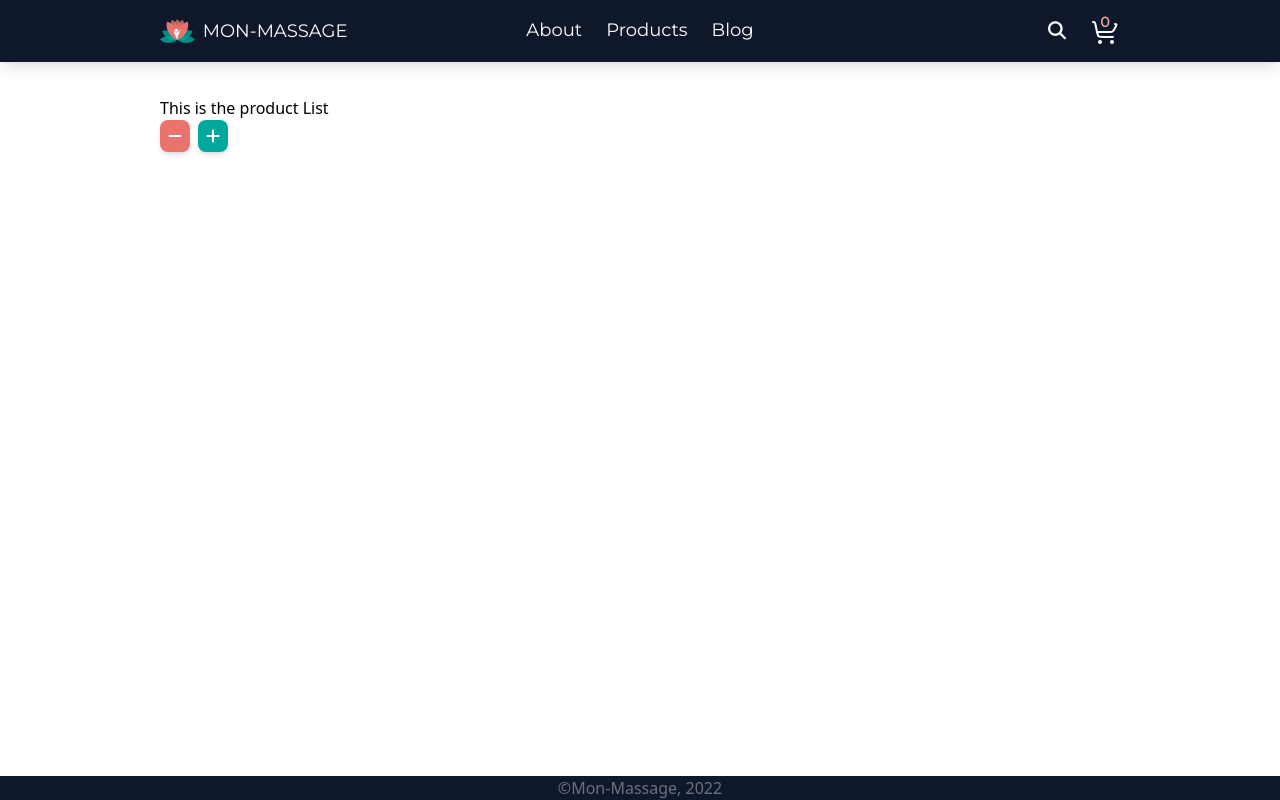
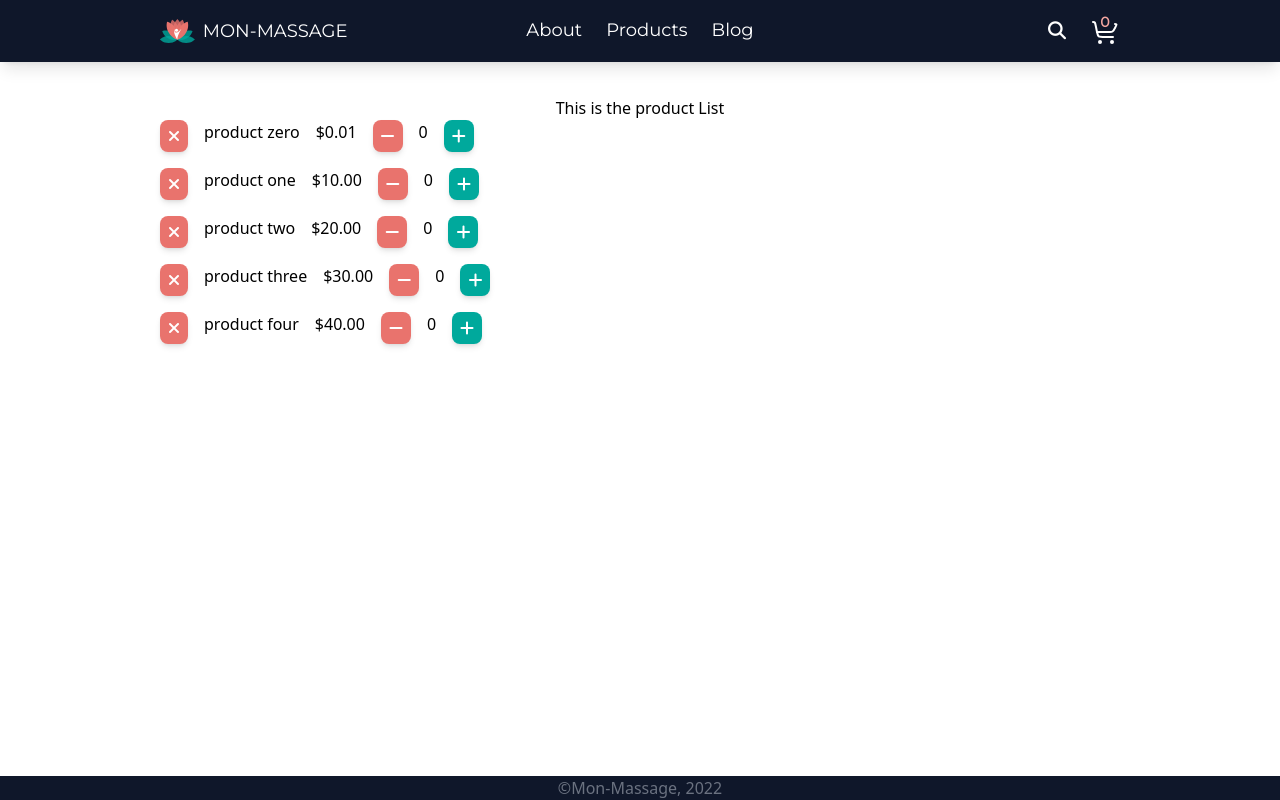
Before and after one commit to yisuseas/react-multi-routes, a React (Create React App) app: page /products in a window 1280 px wide. Built offline with nearby package versions, Linux system fonts and the light colour scheme; a web font is replaced by a local one.

Commit message:
Added Cart Sidebar

```diff
--- a/src/components/App.jsx
+++ b/src/components/App.jsx
@@ -1,4 +1,4 @@
-import React, { useState, useEffect } from "react";
+import React, { useState } from "react";
 import { Routes, Route } from "react-router-dom";
 import { Fragment } from "react/cjs/react.production.min";
 
@@ -6,28 +6,88 @@ import Navbar from "./layout/navbar/Navbar";
 import Footer from "./layout/Footer";
 import { Home, About, ProductList } from "./pages";
 import { Blog } from "./pages/blog";
+import BackToTop from "./layout/BackToTop";
+import Cart from "./layout/cart/Cart";
 
 function App() {
+  const [cart, setCart] = useState({});
   const [cartTotal, setCartTotal] = useState(0);
 
-  useEffect(() => {
-    console.log("useEffect was called");
-  });
+  const all_products = {
+    0: {
+      title: "product zero",
+      price: "0001",
+    },
+    1: {
+      title: "product one",
+      price: "1000",
+    },
+    2: {
+      title: "product two",
+      price: "2000",
+    },
+    3: {
+      title: "product three",
+      price: "3000",
+    },
+    4: {
+      title: "product four",
+      price: "4000",
+    },
+  };
 
-  const incCartTotal = () => {
+  const incCartQuant = (id) => {
+    const cart_copy = { ...cart };
+    if (id in cart_copy) {
+      cart_copy[id] += 1;
+    } else {
+      cart_copy[id] = 1;
+    }
+    setCart(cart_copy);
     setCartTotal(cartTotal + 1);
   };
 
-  const decCartTotal = () => {
-    if (cartTotal > 0) {
+  const decCartQuant = (id) => {
+    if (id in cart) {
+      const cart_copy = { ...cart };
+      if (cart_copy[id] > 1) {
+        cart_copy[id] -= 1;
+      } else {
+        delete cart_copy[id];
+      }
+      setCart(cart_copy);
       setCartTotal(cartTotal - 1);
     }
   };
 
+  const handleDelete = (id) => {
+    if (id in cart) {
+      const cart_copy = { ...cart };
+      const quant = cart_copy[id];
+      delete cart_copy[id];
+      setCart(cart_copy);
+      setCartTotal(cartTotal - quant);
+    }
+  };
+
+  const [cartSideBar, setCartSideBar] = useState(false);
+
+  const toggleCartSideBar = () => {
+    setCartSideBar(!cartSideBar);
+  };
+
+  const closeCartSideBar = () => {
+    setCartSideBar(false);
+  };
+
   return (
     <Fragment>
-      <Navbar cartTotal={cartTotal} />
-      <main className="w-full mt-32 md:mt-24">
+      <Navbar
+        cartTotal={cartTotal}
+        toggleCartSideBar={() => toggleCartSideBar()}
+        closeCartSideBar={() => closeCartSideBar()}
+      />
+      <main className="w-full mt-32 lg:mt-24">
         <Routes>
           <Route path="/" element={<Home />} />
           <Route path="about" element={<About />} />
@@ -35,14 +95,26 @@ function App() {
             path="products"
             element={
               <ProductList
-                incCartTotal={() => incCartTotal()}
-                decCartTotal={() => decCartTotal()}
+                all_products={all_products}
+                handleDelete={(id) => handleDelete(id)}
+                incCartQuant={(id) => incCartQuant(id)}
+                decCartQuant={(id) => decCartQuant(id)}
+                cart={cart}
               />
             }
           />
           <Route path="blog" element={<Blog />} />
         </Routes>
       </main>
+      <Cart
+        open={cartSideBar}
+        cart={cart}
+        all_products={all_products}
+        handleDelete={(id) => handleDelete(id)}
+        incCartQuant={(id) => incCartQuant(id)}
+        decCartQuant={(id) => decCartQuant(id)}
+      />
+      <BackToTop />
       <Footer />
     </Fragment>
   );
--- a/src/components/elements/ContRes.jsx
+++ /dev/null
@@ -1,9 +0,0 @@
-import React from "react";
-
-function ContRes(props) {
-  return (
-    <div className="w-5/6 md:w-4/5 lg:w-3/4 mx-auto">{props.children}</div>
-  );
-}
-
-export default ContRes;
--- /dev/null
+++ b/src/components/elements/Currency.jsx
@@ -0,0 +1,13 @@
+import React from "react";
+
+function Currency(props) {
+  const { children } = props;
+  const pesos = (children / 100).toLocaleString("es-MX", {
+    style: "currency",
+    currency: "MXN",
+  });
+
+  return <span>{pesos}</span>;
+}
+
+export default Currency;
--- /dev/null
+++ b/src/components/layout/BackToTop.jsx
@@ -0,0 +1,38 @@
+import React, { useEffect, useState } from "react";
+
+function BackToTop() {
+  const [showBtn, setShowBtn] = useState(false);
+
+  useEffect(() => {
+    window.addEventListener("scroll", () => {
+      if (window.pageYOffset > 300) {
+        setShowBtn(true);
+      } else {
+        setShowBtn(false);
+      }
+    });
+  }, []);
+
+  const handleClick = () => {
+    window.scrollTo({
+      top: 0,
+      behavior: "smooth",
+    });
+  };
+
+  return (
+    <button
+      onClick={() => handleClick()}
+      className={
+        (showBtn ? "flex " : "hidden ") +
+        "btn btn-leaf rounded-full hover:rounded-xl " +
+        "fixed bottom-10 right-10 z-[80] " +
+        "w-12 h-12 text-xl lg:w-8 lg:h-8 lg:text-base "
+      }
+    >
+      <i className="fas fa-chevron-up mx-auto my-auto"></i>
+    </button>
+  );
+}
+
+export default BackToTop;
--- /dev/null
+++ b/src/components/layout/cart/Cart.jsx
@@ -0,0 +1,47 @@
+import React from "react";
+import CartProduct from "./CartProduct";
+
+/** Off-Canvas Sidebar.
+ * Displays a list ot the products added to the cart with some functional buttons */
+function Cart(props) {
+  const { open, cart, all_products } = props;
+  const { incCartQuant, decCartQuant, handleDelete } = props;
+
+  const renderProduct = (id) => {
+    return (
+      <CartProduct
+        key={id}
+        title={all_products[id].title}
+        price={all_products[id].price}
+        total={cart[id]}
+        handleDelete={() => handleDelete(id)}
+        incCartQuant={() => incCartQuant(id)}
+        decCartQuant={() => decCartQuant(id)}
+      />
+    );
+  };
+
+  const cart_list = [];
+  for (const id in cart) {
+    cart_list.push(renderProduct(id));
+  }
+
+  return (
+    <div
+      className={
+        "flex flex-col z-[90] h-full px-8 pt-32 lg:pt-24 " +
+        "bg-slate-50 w-full lg:max-w-md shadow-xl fixed " +
+        "transition-all duration-500 " +
+        (open ? "right-0 " : "right-[-100%] ")
+      }
+    >
+      <h1 className="font-display text-3xl font-bold text-center">
+        Carrito de Compras
+      </h1>
+      <hr className="my-8 border-red-500" />
+      <ul className="flex flex-col gap-4">{cart_list}</ul>
+    </div>
+  );
+}
+
+export default Cart;
--- /dev/null
+++ b/src/components/layout/cart/CartProduct.jsx
@@ -0,0 +1,26 @@
+import React from "react";
+import Currency from "../../elements/Currency";
+
+function CartProduct(props) {
+  const { title, price, total } = props;
+  const { incCartQuant, decCartQuant, handleDelete } = props;
+
+  return (
+    <li className="flex flex-row justify-between">
+      <button className="btn btn-coral" onClick={handleDelete}>
+        <i className="fas fa-times"></i>
+      </button>
+      <h2>{title}</h2>
+      <Currency>{price}</Currency>
+      <button className="btn btn-coral" onClick={decCartQuant}>
+        <i className="fas fa-minus"></i>
+      </button>
+      <span>{total}</span>
+      <button className="btn btn-leaf" onClick={incCartQuant}>
+        <i className="fas fa-plus"></i>
+      </button>
+    </li>
+  );
+}
+
+export default CartProduct;
--- a/src/components/layout/navbar/CartBtn.jsx
+++ b/src/components/layout/navbar/CartBtn.jsx
@@ -34,9 +34,9 @@ function Cart() {
 }
 
 function CartBtn(props) {
-  const { total } = props;
+  const { total, onClick } = props;
   return (
-    <button className="relative ">
+    <button onClick={onClick} className="relative ">
       <Cart />
       <span
         className={
--- a/src/components/layout/navbar/Navbar.jsx
+++ b/src/components/layout/navbar/Navbar.jsx
@@ -4,12 +4,11 @@ import { Link } from "react-router-dom";
 import NavToggler from "./NavToggler";
 import NavLink from "./NavLink";
 import CartBtn from "./CartBtn";
-// import NavBtn from "./NavBtn";
 
 import Logo from "../../elements/Logo";
 
 function Navbar(props) {
-  const { cartTotal } = props;
+  const { cartTotal, toggleCartSideBar, closeCartSideBar } = props;
 
   const [open, setOpen] = useState(false);
 
@@ -19,6 +18,7 @@ function Navbar(props) {
 
   const handleClick = () => {
     setOpen(false);
+    closeCartSideBar();
   };
 
   return (
@@ -86,7 +86,7 @@ function Navbar(props) {
           <button className="hidden lg:block ">
             <i className="fas fa-search"></i>
           </button>
-          <CartBtn total={cartTotal} />
+          <CartBtn total={cartTotal} onClick={() => toggleCartSideBar()} />
         </div>
       </div>
     </nav>
--- a/src/components/pages/About.jsx
+++ b/src/components/pages/About.jsx
@@ -1,5 +1,4 @@
 import React from "react";
-import ContRes from "../elements/ContRes";
 import { palette } from "../elements/Palette";
 import Wave from "../elements/Wave";
 
@@ -18,7 +17,7 @@ function AboutSection(props) {
     <div className="w-full static">
       <section className="w-ful pt-4 pb-[5%] relative" style={secStyle}>
         {waveOrNot}
-        <ContRes>
+        <div className="container-res mx-auto">
           <div className="grid grid-flow-row grid-cols-1 lg:grid-cols-2">
             <div
               className={
@@ -30,7 +29,7 @@ function AboutSection(props) {
             </div>
             {img}
           </div>
-        </ContRes>
+        </div>
       </section>
     </div>
   );
--- a/src/components/pages/ProductList.jsx
+++ b/src/components/pages/ProductList.jsx
@@ -1,20 +1,58 @@
 import React from "react";
+import Currency from "../elements/Currency";
 
-import ContRes from "../elements/ContRes";
+function Product(props) {
+  const { title, price, total, incCartQuant, decCartQuant, handleDelete } =
+    props;
+
+  return (
+    <li className="flex flex-row gap-4">
+      <button className="btn btn-coral" onClick={handleDelete}>
+        <i className="fas fa-times"></i>
+      </button>
+      <h2>{title}</h2>
+      <Currency>{price}</Currency>
+      <button className="btn btn-coral" onClick={decCartQuant}>
+        <i className="fas fa-minus"></i>
+      </button>
+      <span>{total}</span>
+      <button className="btn btn-leaf" onClick={incCartQuant}>
+        <i className="fas fa-plus"></i>
+      </button>
+    </li>
+  );
+}
 
 function ProductList(props) {
-  const { incCartTotal, decCartTotal } = props;
+  const { all_products, cart, incCartQuant, decCartQuant, handleDelete } =
+    props;
+
+  const renderProduct = (id) => {
+    const t = id in cart ? cart[id] : 0;
+
+    return (
+      <Product
+        key={id}
+        title={all_products[id].title}
+        price={all_products[id].price}
+        total={t}
+        handleDelete={() => handleDelete(id)}
+        incCartQuant={() => incCartQuant(id)}
+        decCartQuant={() => decCartQuant(id)}
+      />
+    );
+  };
+
+  const product_list = [];
+  for (const id in all_products) {
+    product_list.push(renderProduct(id));
+  }
 
   return (
-    <ContRes>
-      <h1>This is the product List</h1>
-      <button className="btn btn-coral mr-2" onClick={() => decCartTotal()}>
-        <i className="fas fa-minus"></i>
-      </button>
-      <button className="btn btn-leaf" onClick={() => incCartTotal()}>
-        <i className="fas fa-plus"></i>
-      </button>
-    </ContRes>
+    <div className="container-res mx-auto">
+      <h1 className="text-center ">This is the product List</h1>
+      <ul className="flex flex-col gap-4">{product_list}</ul>
+    </div>
   );
 }
 
```
